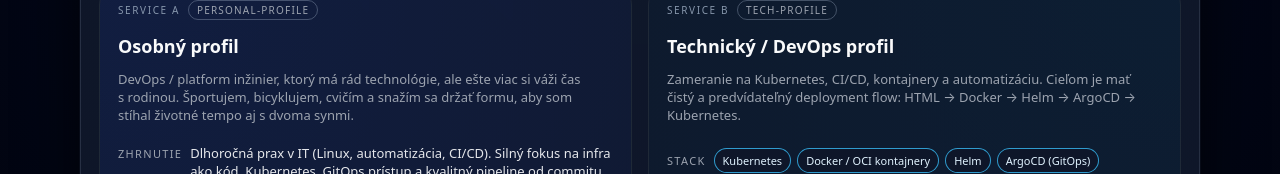
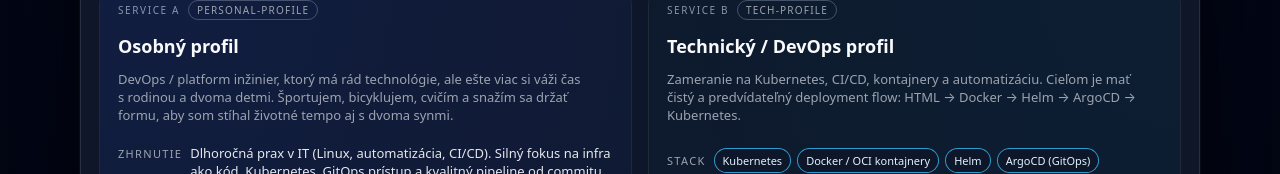
Before and after one commit to johno221/web-page, a plain HTML site: page index.html in a window 1280 px wide. Shown: the part 151-325 px from the top of the page. Drawn offline with Linux system fonts and the light colour scheme.

Commit message:
test git ops

```diff
--- a/index.html
+++ b/index.html
@@ -354,7 +354,7 @@
         </div>
         <div class="panel-title">Osobný profil</div>
         <div class="panel-subtitle">
-          DevOps / platform inžinier, ktorý má rád technológie, ale ešte viac si váži čas s rodinou.
+          DevOps / platform inžinier, ktorý má rád technológie, ale ešte viac si váži čas s rodinou a dvoma detmi.
           Športujem, bicyklujem, cvičím a snažím sa držať formu, aby som stíhal životné tempo aj s dvoma synmi.
         </div>
 
```
